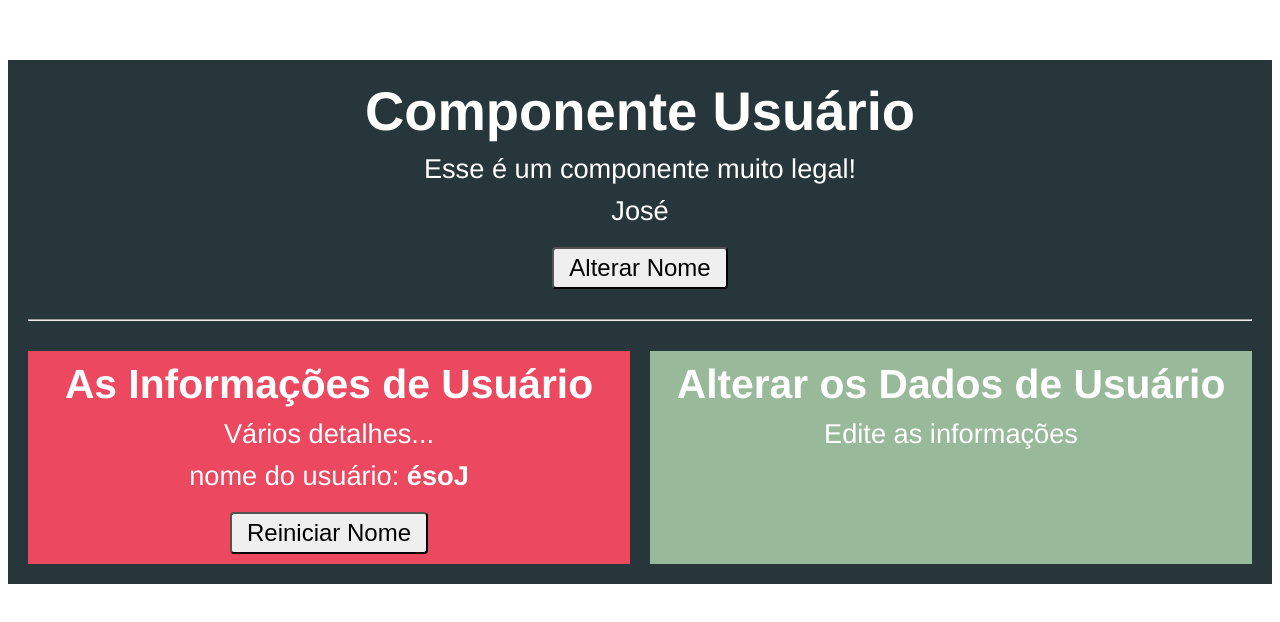
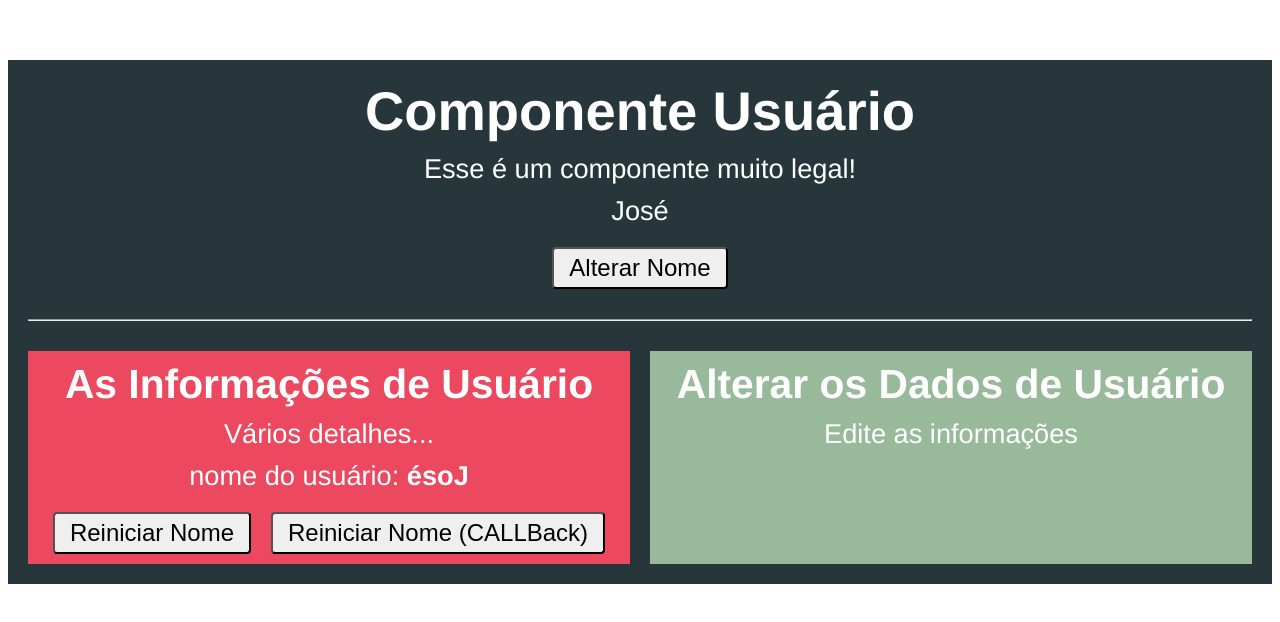
Before and after one commit to josemalcher/CODE3R-Curso-VueJS-2-O-Guia-Completo-incl-Vue-Router-Vuex, a Vue app in the folder Secao-08-Comunicacao-Entre-Componentes/117-Comunicacao-Entre-Componentes/comunicacao/: page / in a window 1280 px wide. Shown: the top 622 px of the page. Built offline with nearby package versions, Linux system fonts and the light colour scheme.

Commit message:
125. Comunicação Indireta com Callback

```diff
--- a/Secao-08-Comunicacao-Entre-Componentes/117-Comunicacao-Entre-Componentes/comunicacao/src/components/Usuario.vue
+++ b/Secao-08-Comunicacao-Entre-Componentes/117-Comunicacao-Entre-Componentes/comunicacao/src/components/Usuario.vue
@@ -9,6 +9,7 @@
       <app-usuario-info
           :nome="nome"
           @nomeMudou="nome = $event"
+          :reiniciarFn="reiniciarNome"
       />
 <!--      <app-usuario-info
           :nome="nome"
@@ -33,6 +34,9 @@ export default {
   methods: {
     alterarNome() {
       this.nome = "José Malcher JR"
+    },
+    reiniciarNome(){
+      this.nome = "PEDRO USER"
     }
   }
 }
--- a/Secao-08-Comunicacao-Entre-Componentes/117-Comunicacao-Entre-Componentes/comunicacao/src/components/UsuarioInfo.vue
+++ b/Secao-08-Comunicacao-Entre-Componentes/117-Comunicacao-Entre-Componentes/comunicacao/src/components/UsuarioInfo.vue
@@ -4,6 +4,7 @@
     <p>Vários detalhes...</p>
     <p>nome do usuário: <strong>{{ inverterNome() }}</strong></p>
     <button @click="reiniciarNome">Reiniciar Nome</button>
+    <button @click="reiniciarFn">Reiniciar Nome (CALLBack)</button>
   </div>
 </template>
 
@@ -17,7 +18,8 @@ export default {
       default: 'Anônimo',
       required: true
     },
-    idade: [Number, String]
+    idade: [Number, String],
+    reiniciarFn: Function
   },
   methods: {
     inverterNome() {
```
